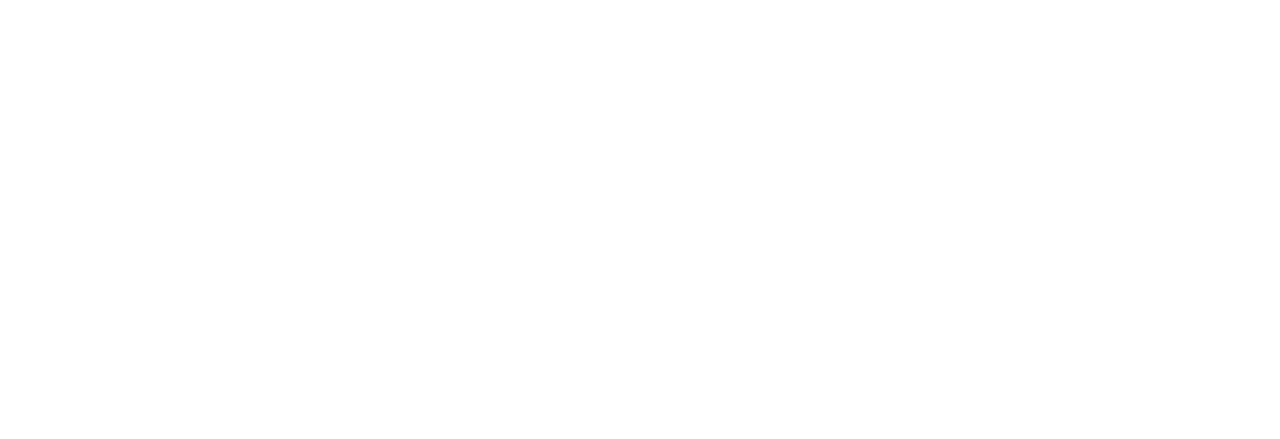
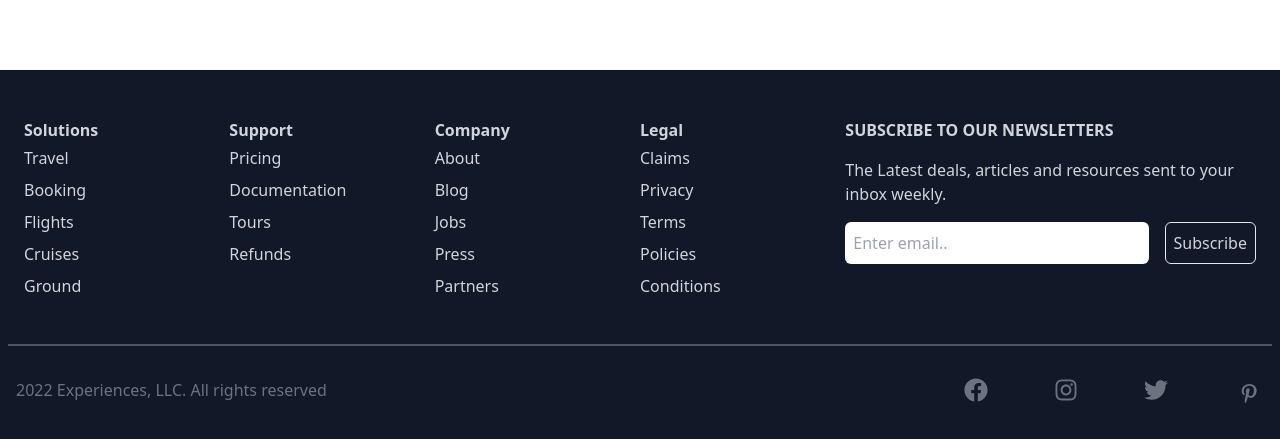
Before and after one commit to aladdinalizada/experiences-website, a React (Vite) app: page / in a window 1280 px wide. Shown: the part 3134-3573 px from the top of the page. Before the commit the page ends 3108 px from the top, so only its background shows below. Built offline with nearby package versions, Linux system fonts and the light colour scheme.

Commit message:
complete footer

```diff
--- a/src/App.jsx
+++ b/src/App.jsx
@@ -1,5 +1,6 @@
 import { Helmet } from "react-helmet";
 import "./App.css";
+import Footer from "./components/Footer";
 import Hero from "./components/Hero";
 import ImageSlider from "./components/ImageSlider";
 import Navbar from "./components/Navbar";
@@ -21,6 +22,7 @@
       <Plan />
       <Rooms />
       <ImageSlider />
+      <Footer />
     </div>
   );
 }
--- /dev/null
+++ b/src/components/Footer.jsx
@@ -0,0 +1,76 @@
+// import React from "react";
+import { FaFacebook, FaInstagram, FaTwitter } from "react-icons/fa";
+import { TiSocialPinterest } from "react-icons/ti";
+const Footer = () => {
+  return (
+    <div className="w-full mt-24 bg-gray-900 text-gray-300 py-2 px-2">
+      <div className="max-w-[1400px] mx-auto grid grid-cols-2 md:grid-cols-6 border-b-2 border-gray-600 py-8 px-4">
+        <div>
+          <h6 className="font-bold uppercare pt-2">Solutions</h6>
+          <ul>
+            <li className="py-1">Travel</li>
+            <li className="py-1">Booking</li>
+            <li className="py-1">Flights</li>
+            <li className="py-1">Cruises</li>
+            <li className="py-1">Ground</li>
+          </ul>
+        </div>
+        <div>
+          <h6 className="font-bold uppercare pt-2">Support</h6>
+          <ul>
+            <li className="py-1">Pricing</li>
+            <li className="py-1">Documentation</li>
+            <li className="py-1">Tours</li>
+            <li className="py-1">Refunds</li>
+          </ul>
+        </div>
+        <div>
+          <h6 className="font-bold uppercare pt-2">Company</h6>
+          <ul>
+            <li className="py-1">About</li>
+            <li className="py-1">Blog</li>
+            <li className="py-1">Jobs</li>
+            <li className="py-1">Press</li>
+            <li className="py-1">Partners</li>
+          </ul>
+        </div>
+        <div>
+          <h6 className="font-bold uppercare pt-2">Legal</h6>
+          <ul>
+            <li className="py-1">Claims</li>
+            <li className="py-1">Privacy</li>
+            <li className="py-1">Terms</li>
+            <li className="py-1">Policies</li>
+            <li className="py-1">Conditions</li>
+          </ul>
+        </div>
+        <div className="col-span-2 py-8 md:pt-2">
+          <p className="font-bold uppercase">Subscribe to our newsletters</p>
+          <p className="py-4">
+            The Latest deals, articles and resources sent to your inbox weekly.
+          </p>
+          <form className="flex flex-col sm:flex-row">
+            <input
+              className="w-full p-2 mr-4 rounded-md mb-4"
+              type="email"
+              placeholder="Enter email.."
+            />
+            <button className="p-2 mb-4 rounded-md">Subscribe</button>
+          </form>
+        </div>
+      </div>
+
+      <div className="flex flex-col max-w-[1400px] px-2 py-4 mx-auto justify-between sm:flex-row text-center text-gray-500">
+        <p className="py-4">2022 Experiences, LLC. All rights reserved</p>
+        <div className="flex justify-between sm:w-[300px] pt-4 text-2xl">
+          <FaFacebook />
+          <FaInstagram />
+          <FaTwitter />
+          <TiSocialPinterest size={30} />
+        </div>
+      </div>
+    </div>
+  );
+};
+
+export default Footer;
```
